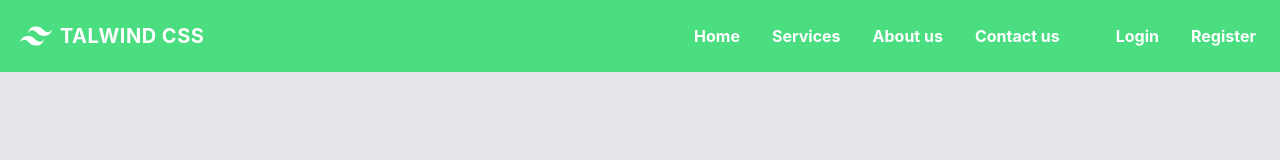
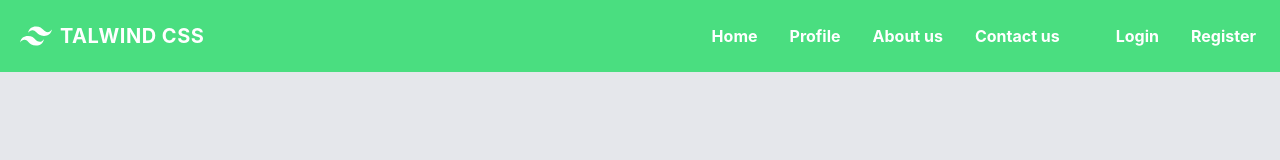
Before and after one commit to Anakin100100/no-pressure-query-frontend, a Next.js app: page / in a window 1280 px wide. Shown: the top 160 px of the page. Built offline with nearby package versions, Linux system fonts and the light colour scheme.

Commit message:
save work

```diff
--- a/components/Navbar.jsx
+++ b/components/Navbar.jsx
@@ -60,9 +60,9 @@ export const Navbar = () => {
                 Home
               </a>
             </Link>
-            <Link href="/">
+            <Link href="/profile">
               <a className="lg:inline-flex lg:w-auto w-full px-3 py-2 rounded-md text-white font-bold items-center justify-center hover:bg-green-600 hover:text-white transition ease-in-out duration-500">
-                Services
+                Profile
               </a>
             </Link>
             <Link href="/">
--- a/pages/profile.jsx
+++ b/pages/profile.jsx
@@ -13,6 +13,7 @@ const Profile = () => {
       <div className="bg-gray-200 flex justify-center items-center flex-grow">
         <div className="flex">
           <h1 className="text-3xl font-semibold">
+            Welcome{" "}
             {((token) => {
               if (typeof window != "undefined") {
                 console.log(`token is ${token}`);
```
